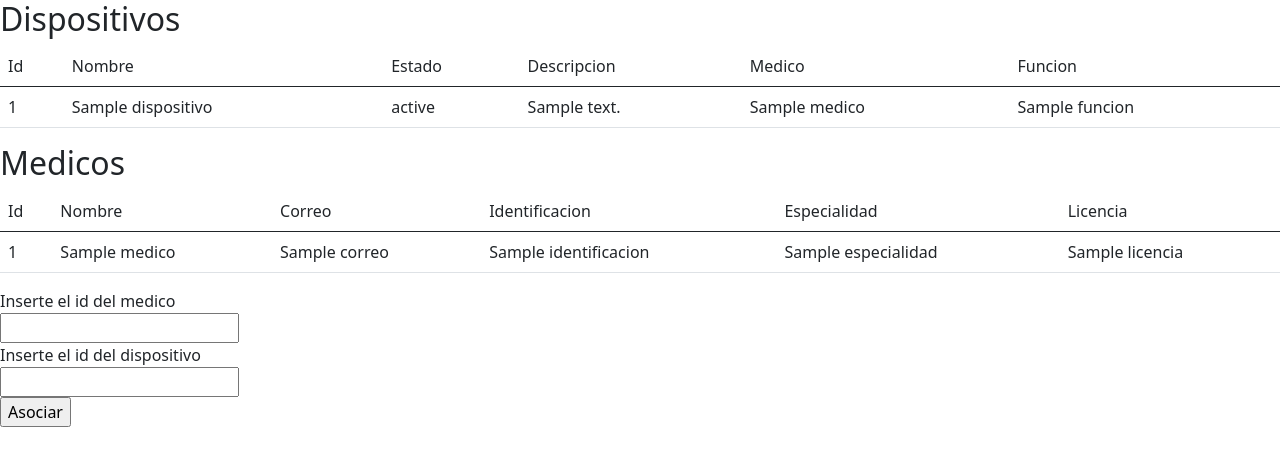
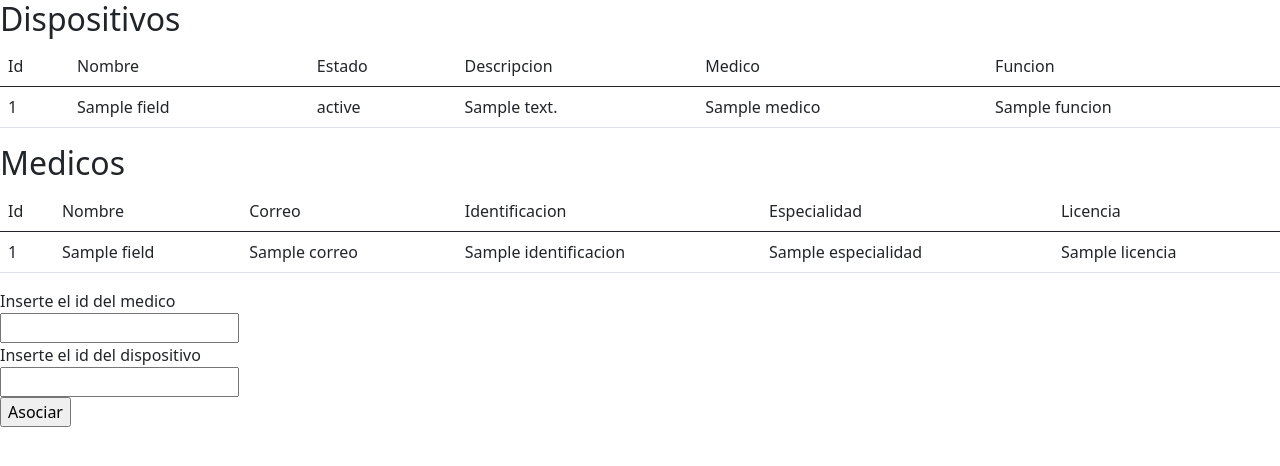
Before and after one commit to Dani32002/RasiMedical, a Python web app: template rasiMedical/templates/mostrarDispositivos.html in a window 1280 px wide. Shown: the top 466 px of the page. Run offline with Jinja, Linux system fonts and the light colour scheme; the template is opened without the code that fills it: most values are stand-ins (such as "Sample title", 1, 10 or a date in 2020).

Commit message:
html fix

```diff
--- a/rasiMedical/templates/mostrarDispositivos.html
+++ b/rasiMedical/templates/mostrarDispositivos.html
@@ -22,12 +22,12 @@
         </thead>
         {% for dispositivo in dispositivos %}
             <tr>
-                <td>{{dispositivo.id}}</td>
-                <td>{{dispositivo.nombre}}</td>
-                <td>{{dispositivo.estado}}</td>
-                <td>{{dispositivo.descripcion}}</td>
-                <td>{{dispositivo.medico}}</td>
-                <td>{{dispositivo.funcion}}</td>
+                <td>{{dispositivo.fields.id}}</td>
+                <td>{{dispositivo.fields.nombre}}</td>
+                <td>{{dispositivo.fields.estado}}</td>
+                <td>{{dispositivo.fields.descripcion}}</td>
+                <td>{{dispositivo.fields.medico}}</td>
+                <td>{{dispositivo.fields.funcion}}</td>
             </tr>
         {% endfor %}
     </table>
@@ -45,12 +45,12 @@
         </thead>
         {% for medico in medicos %}
             <tr>
-                <td>{{medico.id}}</td>
-                <td>{{medico.nombre}}</td>
-                <td>{{medico.correo}}</td>
-                <td>{{medico.identificacion}}</td>
-                <td>{{medico.especialidad}}</td>
-                <td>{{medico.licencia}}</td>
+                <td>{{medico.fields.id}}</td>
+                <td>{{medico.fields.nombre}}</td>
+                <td>{{medico.fields.correo}}</td>
+                <td>{{medico.fields.identificacion}}</td>
+                <td>{{medico.fields.especialidad}}</td>
+                <td>{{medico.fields.licencia}}</td>
             </tr>
         {% endfor %}
     </table>
```
